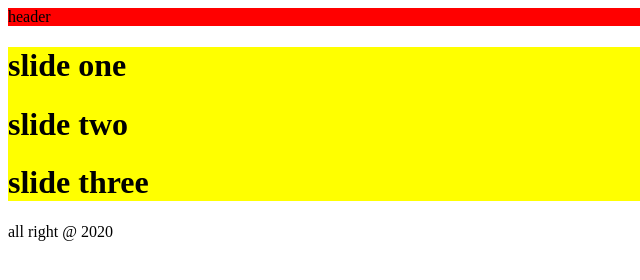
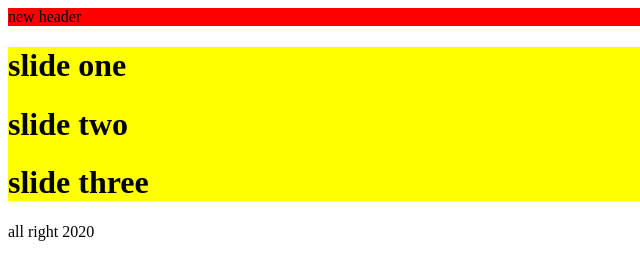
Before and after one commit to drshafiei5/git3, a plain HTML site: page index.html in a window 1280 px wide. Shown: the full height of the page, 0-640 px from the left. Drawn offline with Linux system fonts and the light colour scheme.

Commit message:
some changes in master

```diff
--- a/index.html
+++ b/index.html
@@ -9,7 +9,7 @@
 </head>
 <body>
     <header>
-        header
+        new header
     </header>
 
     <div class="slider">
@@ -19,7 +19,7 @@
     </div>
 
     <footer>
-        all right @ 2020
+        all right 2020
     </footer>
 
     <script src="./script.js"></script>
```
